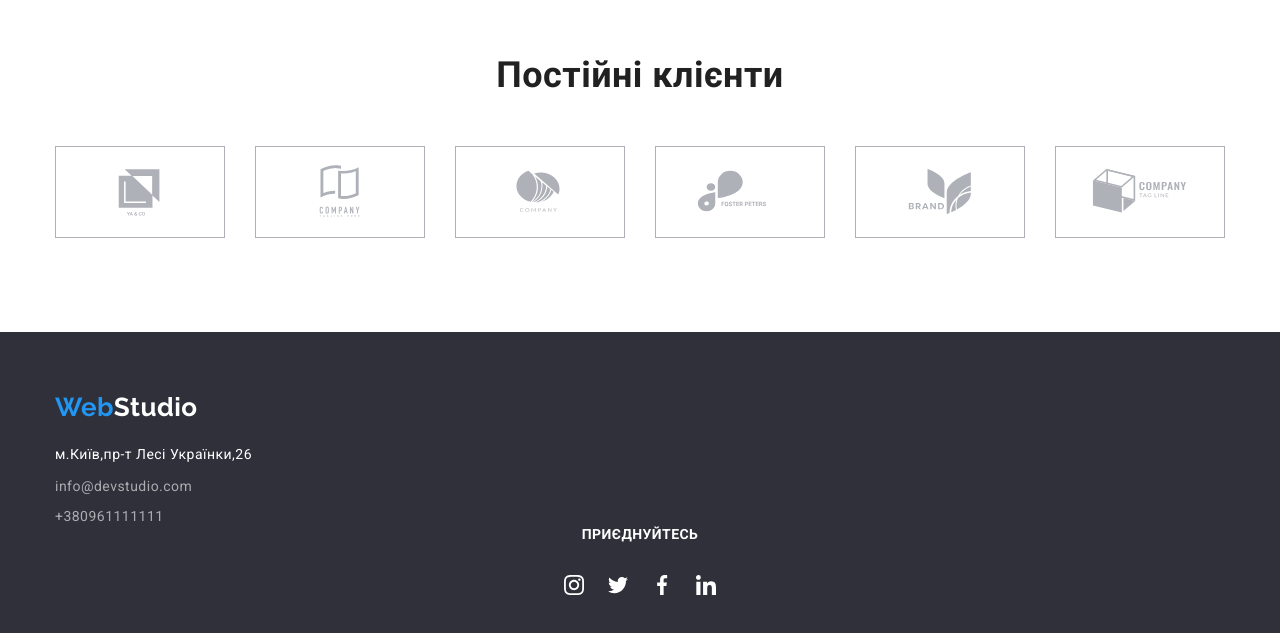
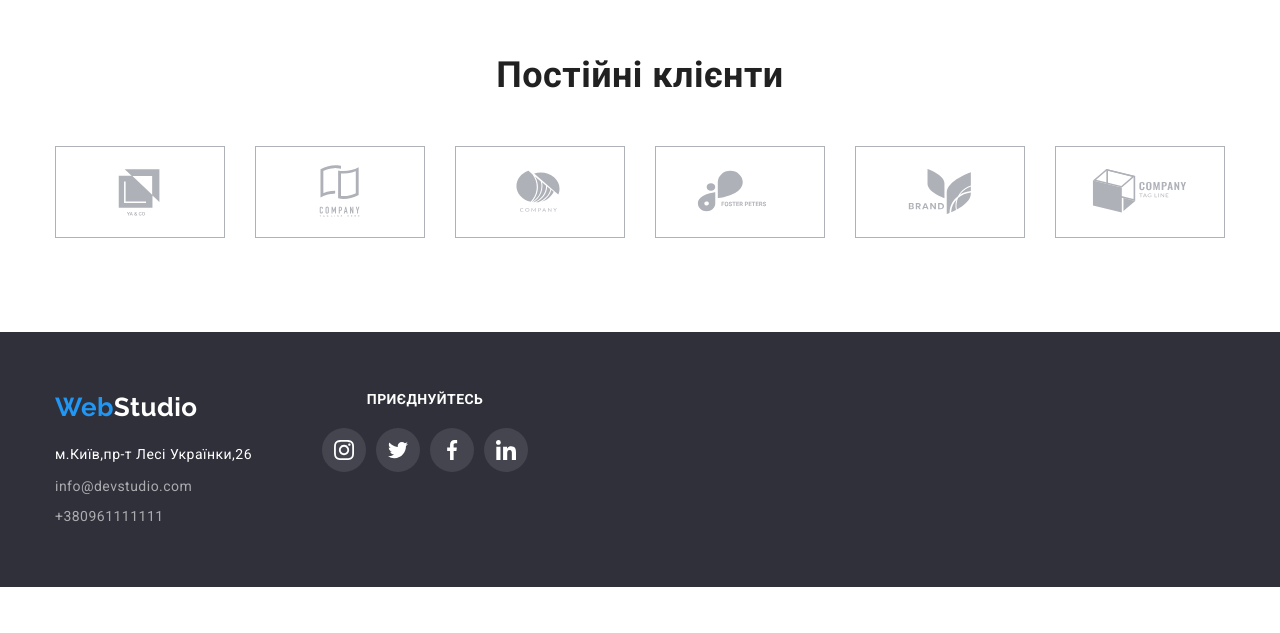
Before and after one commit to Ksenya18/goit-markup-hw-04, a plain HTML site: page index.html in a window 1280 px wide. Shown: the part 2349-2982 px from the top of the page. After the commit the page ends 2936 px from the top, so only its background shows below. Drawn offline with nearby package versions, Linux system fonts and the light colour scheme.

Commit message:
HTML_ CSS_Markup-hw-04 updated

```diff
--- a/css/styles.css
+++ b/css/styles.css
@@ -189,7 +189,6 @@ margin-left: 50px;
     fill: var(--accent-color);
 }
 
-
 .navigation-title,
 .feature-title {
     display: none;
@@ -202,6 +201,11 @@ margin-left: 50px;
     background-color:var(--hero-color);
 }
 
+.container-brand{
+    display: flex;
+    gap: 70px;
+}
+
 .logo .whitestudio {
     margin-top: 0;
     margin-bottom: 0;
@@ -210,14 +214,16 @@ margin-left: 50px;
 }
 
 .contacts-information{
-    display: flex;
-    align-items: baseline;
-    padding-top: 20px;
-    padding-right: 70px;
+    display: block;
 }
 
+.address-title{
+    margin-top: 20px;
+    margin-bottom: 0;
+}
 
 .address-title-link{
+    margin-top: 0;
     margin-bottom: 9px;
 }
 
@@ -247,20 +253,14 @@ margin-left: 50px;
 }
 
 .information {
-    padding-top: 0;
-    padding-bottom: 0;
-    box-sizing: border-box;
-
+    display: block;
 }
 
 .footer-nav-title {
     display: flex;
     justify-content: center;
-    align-items: baseline;
-    gap: 70px;
     margin-top: 0;
     margin-bottom: 20px;
-
 
     color: var(--header-white-color);
     font-weight: 700;
@@ -272,9 +272,8 @@ margin-left: 50px;
 
 .social-information {
     display: flex;
-    justify-content: center;
-    align-items: center;
-
+    align-items: baseline;
+    gap: 10px;
 }
 
 .footer-soc-list {
@@ -283,31 +282,31 @@ margin-left: 50px;
     align-items: center;
     margin-top: 0;
     margin-bottom: 0;
-    width: 44px;
-    height: 44px;
-    gap: 10px;
 }
 
 .footer-soc-link {
-    display: inline-flex;
+    display: flex;
     width: 44px;
     height: 44px;
     border-radius: 50%;
-    color: var(--header-white-color);
-    display: flex;
+    background-color: rgba(255, 255, 255, 0.1);
     justify-content: center;
     align-items: center;
+    margin-bottom: 0;
+    margin-top: 0;
 }
 
 .footer-soc-icon {
-    fill: currentColor;
+    fill:var(--header-white-color);
 }
 
-.footer-soc-link:hover,
-.footer-soc-link:focus{
+.footer-soc-icon:hover {
+    color: var(--header-white-color);
+}
+
+.footer-soc-link:hover{
     background-color: var(--accent-color);
 }
-
 
 
                                     /*index.html*/
--- a/index.html
+++ b/index.html
@@ -373,11 +373,11 @@
     </main>
 
     <footer class="footer">
-      <div class="container">
-        <a href="/index.html" class="logo"
-          >Web<span class="whitestudio">Studio</span></a
-        >
+      <div class="container container-brand">
         <div class="contacts-information">
+          <a href="/index.html" class="logo"
+            >Web<span class="whitestudio">Studio</span></a
+          >
           <address class="contacts-address">
             <ul class="address-title">
               <li class="address-title-link">
@@ -399,7 +399,7 @@
           </address>
         </div>
         <div class="information">
-          <h3 class="footer-nav-title">Приєднуйтесь</h3>
+          <h2 class="footer-nav-title">Приєднуйтесь</h2>
           <ul class="social-information">
             <li class="footer-soc-list">
               <a href="" class="footer-soc-link link">
```
